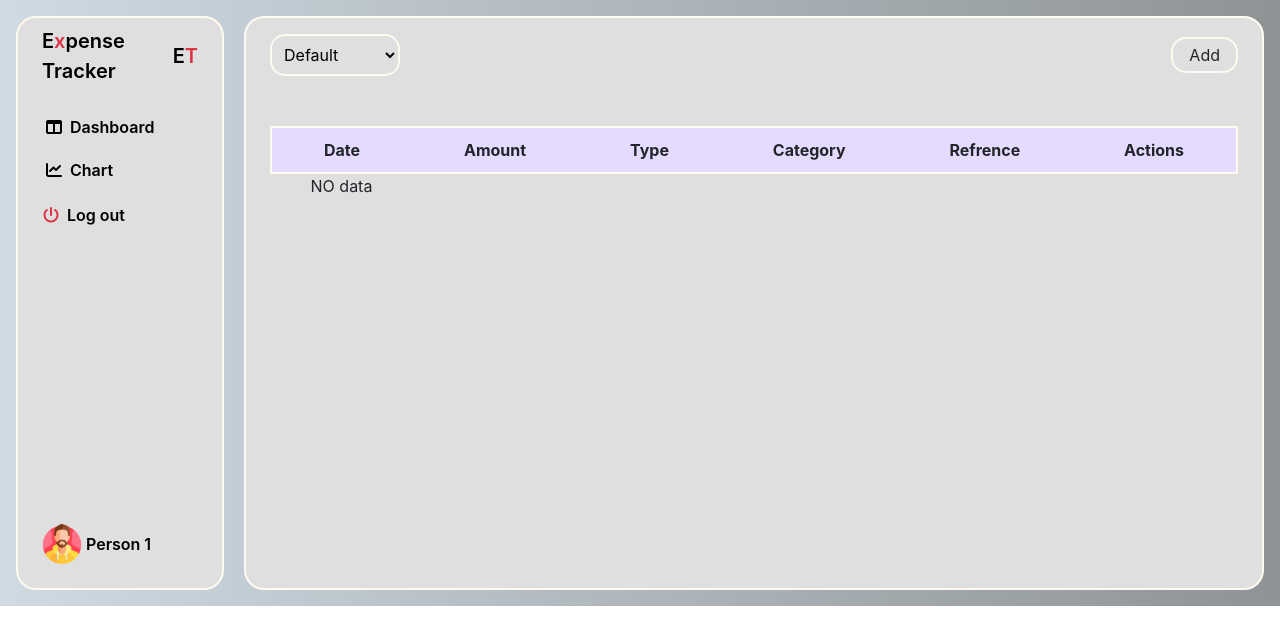
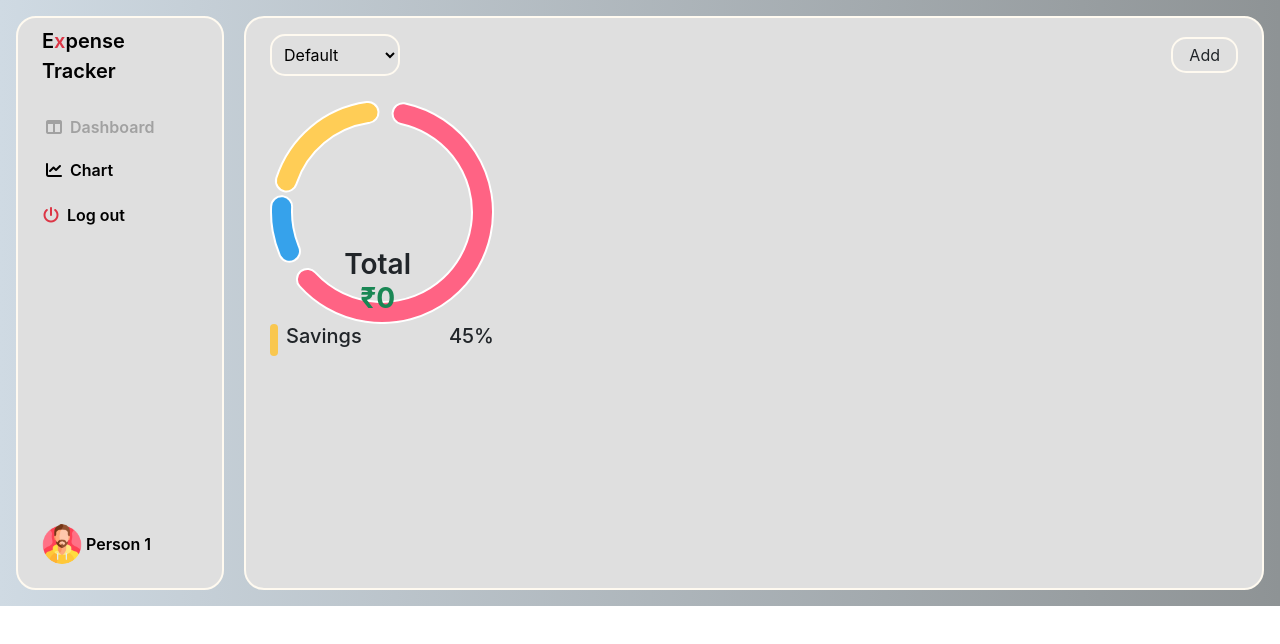
Before and after one commit to Maheshkasturi18/Expense-Managment, a React (Create React App) app in the folder frontend/: page / in a window 1280 px wide. Both pictures are taken after a click on the element "Chart". Shown: the top 644 px of the page. Built offline with nearby package versions, Linux system fonts and the light colour scheme.

Commit message:
files added

```diff
--- a/frontend/src/App.css
+++ b/frontend/src/App.css
@@ -11,11 +11,13 @@
 
 .min-vh-94 {
   min-height: 570px;
-    height: 100%;
+  height: 100%;
+}
+
+.w-2{
+  width: 8px;
 }
 /* common css */
-
-
 
 /*  */
 .content {
@@ -34,16 +36,15 @@
   border-radius: 15px;
 }
 
-.active-icon{
-  color: black ;
+.active-icon {
+  color: black;
   cursor: pointer;
 }
-.inactive-icon{
+.inactive-icon {
   color: rgb(161, 161, 161) !important;
   cursor: pointer;
 }
 /*  */
-
 
 /* table */
 .tableContainer {
@@ -119,3 +120,19 @@
   display: block;
 }
 /* overlay end */
+
+/* analytics */
+
+.analytics {
+  display: flex;
+  flex-direction: column;
+}
+
+.analytics .title{
+  position: absolute;
+  left: 19%;
+  right: 60%;
+  top: 31%;
+  margin-left: auto;
+  margin-right: auto;
+}
--- /dev/null
+++ b/frontend/src/Components/Analytics.jsx
@@ -0,0 +1,45 @@
+import React from "react";
+import { Chart, ArcElement } from "chart.js";
+import { Doughnut } from "react-chartjs-2";
+import { LabelComponent } from "./Labels";
+
+export const Analytics = () => {
+  Chart.register(ArcElement);
+
+  const config = {
+    data: {
+      datasets: [
+        {
+          data: [300, 50, 100],
+          backgroundColor: [
+            "rgb(255, 99, 132)",
+            "rgb(54, 162, 235)",
+            "rgb(255, 205, 86)",
+          ],
+          hoverOffset: 4,
+          borderRadius: 30,
+          spacing: 10,
+        },
+      ],
+    },
+    options: {
+      cutout: 85,
+    },
+  };
+  return (
+    <div className="row py-4">
+    <div className="col-3">
+      <div className="analytics">
+        <Doughnut {...config}></Doughnut>
+        <h3 className="fw-semibold mb-4 text-center title">
+            Total <span className="fw-bold d-block text-success">₹{0}</span>
+        </h3>
+      </div>
+
+      <div className="d-flex flex-column">
+        <LabelComponent/>
+      </div>
+    </div>
+    </div>
+  );
+};
--- /dev/null
+++ b/frontend/src/Components/Labels.jsx
@@ -0,0 +1,42 @@
+import React from "react";
+
+const obj = [
+  {
+    type: "Savings",
+    percent: 45,
+    color: "#f9c74f",
+  },
+  {
+    type: "Savings",
+    percent: 20,
+    color: "#f9c74f",
+  },
+  {
+    type: "Savings",
+    percent: 10,
+    color: "#f9c74f",
+  },
+];
+
+export default function labels() {
+  return (
+    <>
+      <LabelComponent />
+    </>
+  );
+}
+
+export function LabelComponent() {
+  return (
+    <div className="d-flex justify-content-between">
+      <div className="d-flex align-items-center justify-content-center gap-2">
+        <div
+          className="rounded py-3 w-2 h-2 "
+          style={{ background: "#f9c74f" }}
+        ></div>
+        <h5>Savings</h5>
+      </div>
+      <h5>45%</h5>
+    </div>
+  );
+}
--- a/frontend/src/Components/Sidebar.jsx
+++ b/frontend/src/Components/Sidebar.jsx
@@ -1,6 +1,7 @@
 import { React, useState, useEffect } from "react";
 import axios from "axios";
 import { Form } from "./Form";
+import { Analytics } from "./Analytics";
 
 axios.defaults.baseURL = "http://localhost:8000/";
 
@@ -126,7 +127,7 @@ export default function Sidebar() {
                 E<span className="text-danger">x</span>pense Tracker
               </span>
 
-              <span className="fs-5  text-black fw-semibold">
+              <span className="fs-5 d-md-none text-black fw-semibold">
                 E<span className="text-danger">T</span>
               </span>
             </a>
@@ -141,7 +142,7 @@ export default function Sidebar() {
                   data-bs-parent="#menu"
                 >
                   <li className="w-100">
-                    <h6  className={`nav-link px-0 ${viewData === 'table' ? "active-icon" : "active-icon"}`} onClick={()=> {setViewData("table")}}>
+                    <h6  className={`nav-link px-0 ${viewData === 'table' ? "active-icon" : "inactive-icon"}`} onClick={()=> {setViewData("table")}}>
                       <i class="fa-solid fa-table-columns "></i>
                       <span className="d-none d-sm-inline  ms-2 fw-semibold">
                         Dashboard
@@ -149,7 +150,7 @@ export default function Sidebar() {
                     </h6>
                   </li>
                   <li>
-                    <h6  className={`nav-link px-0 ${viewData === 'chart' ? "active-icon" : "active-icon"}`} onClick={()=> {setViewData("chart")}}>
+                    <h6  className={`nav-link px-0 ${viewData === 'chart' ? "active-icon" : "inactive-icon"}`} onClick={()=> {setViewData("chart")}}>
                       <i class="fa-solid fa-chart-line "></i>
                       <span className="d-none d-sm-inline ms-2 fw-semibold">
                         Chart
@@ -224,7 +225,8 @@ export default function Sidebar() {
 
           {/*  */}
 
-          <div className="tableContainer d-none d-md-block">
+
+          { viewData === "table" ? <div className="tableContainer d-none d-md-block">
             <table>
               <thead>
                 <tr>
@@ -268,7 +270,8 @@ export default function Sidebar() {
                 )}
               </tbody>
             </table>
-          </div>
+          </div>  : <Analytics/>}
+
         </div>
       </div>
     </div>
```
